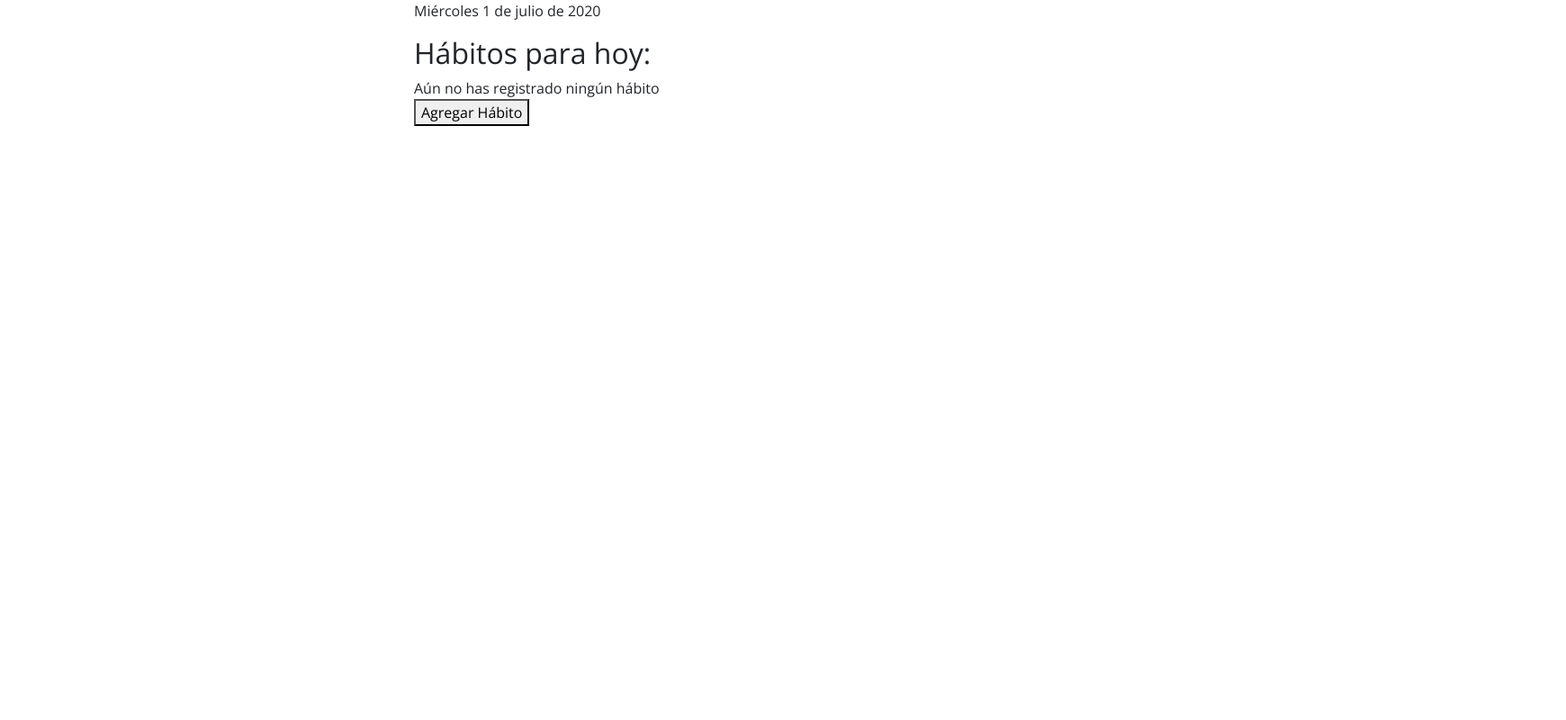
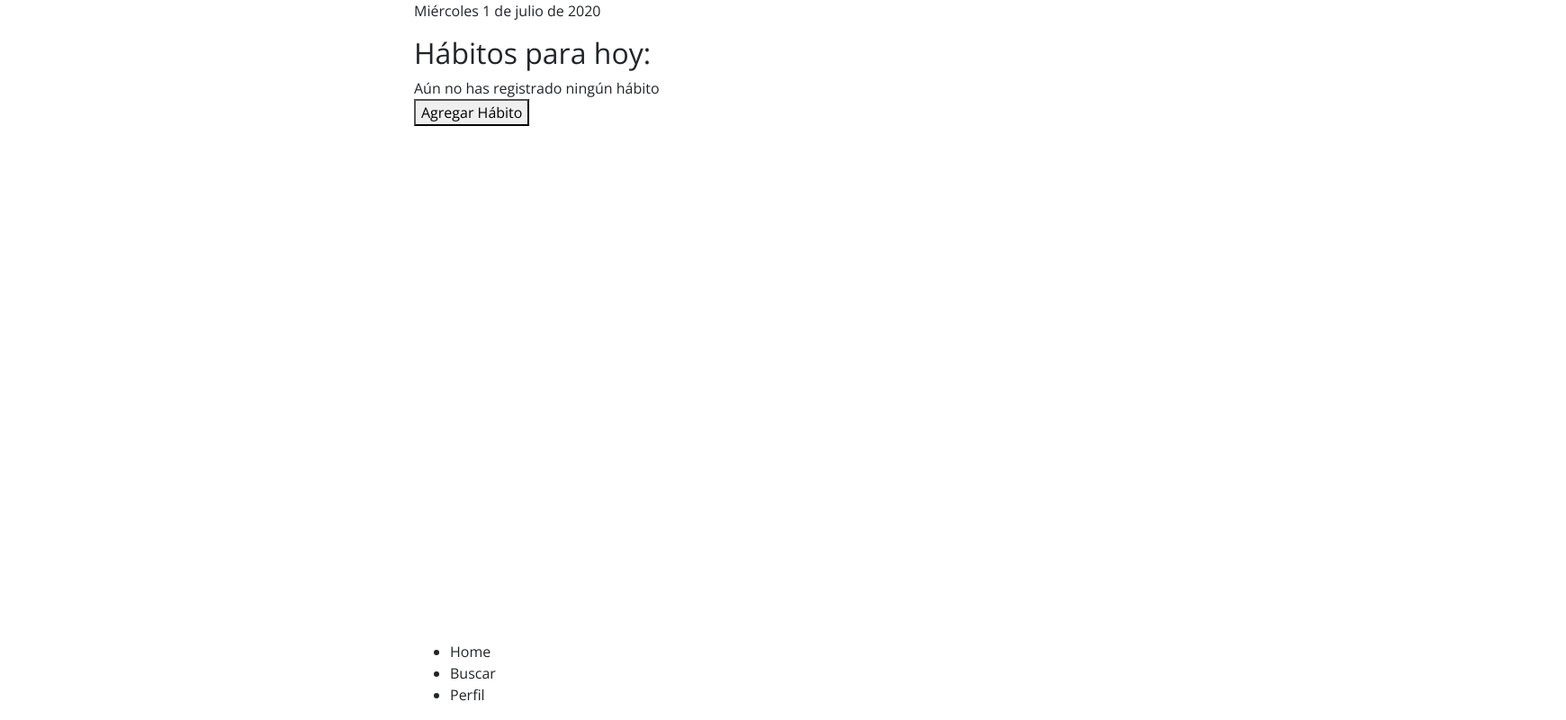
Before and after one commit to dejavuhq/sub-routines-frontend, a React app: page /home in a window 1280 px wide. Shown: the whole page at 90% size, 1740 px wide, since content can reach past the window. Built offline with nearby package versions, Linux system fonts and the light colour scheme.

Commit message:
ADD navigation

```diff
--- a/src/assets/styles/main.scss
+++ b/src/assets/styles/main.scss
@@ -6,3 +6,8 @@ body {
   max-width: 360px;
   margin: 0 auto;
 }
+nav {
+  position: absolute;
+  bottom: 0;
+  width: 100%;
+}
--- a/src/components/Home.jsx
+++ b/src/components/Home.jsx
@@ -1,12 +1,16 @@
 import React from 'react';
+import Nav from './Nav';
 
 const Home = () => {
   return (
-    <header className='header'>
-      <p>Miércoles 1 de julio de 2020</p>
-      <h2>Hábitos para hoy:</h2>
-      <p>Aún no has registrado ningún hábito <button>Agregar Hábito</button></p>
-    </header>
+    <>
+      <header className='header'>
+        <p>Miércoles 1 de julio de 2020</p>
+        <h2>Hábitos para hoy:</h2>
+        <p>Aún no has registrado ningún hábito <button>Agregar Hábito</button></p>
+      </header>
+      <Nav />
+    </>
   );
 }
 
--- /dev/null
+++ b/src/components/Nav.jsx
@@ -0,0 +1,15 @@
+import React from 'react';
+
+const Nav = () => {
+  return (
+    <nav>
+      <ul>
+        <li>Home</li>
+        <li>Buscar</li>
+        <li>Perfil</li>
+      </ul>
+    </nav>
+  );
+}
+
+export default Nav;
```
